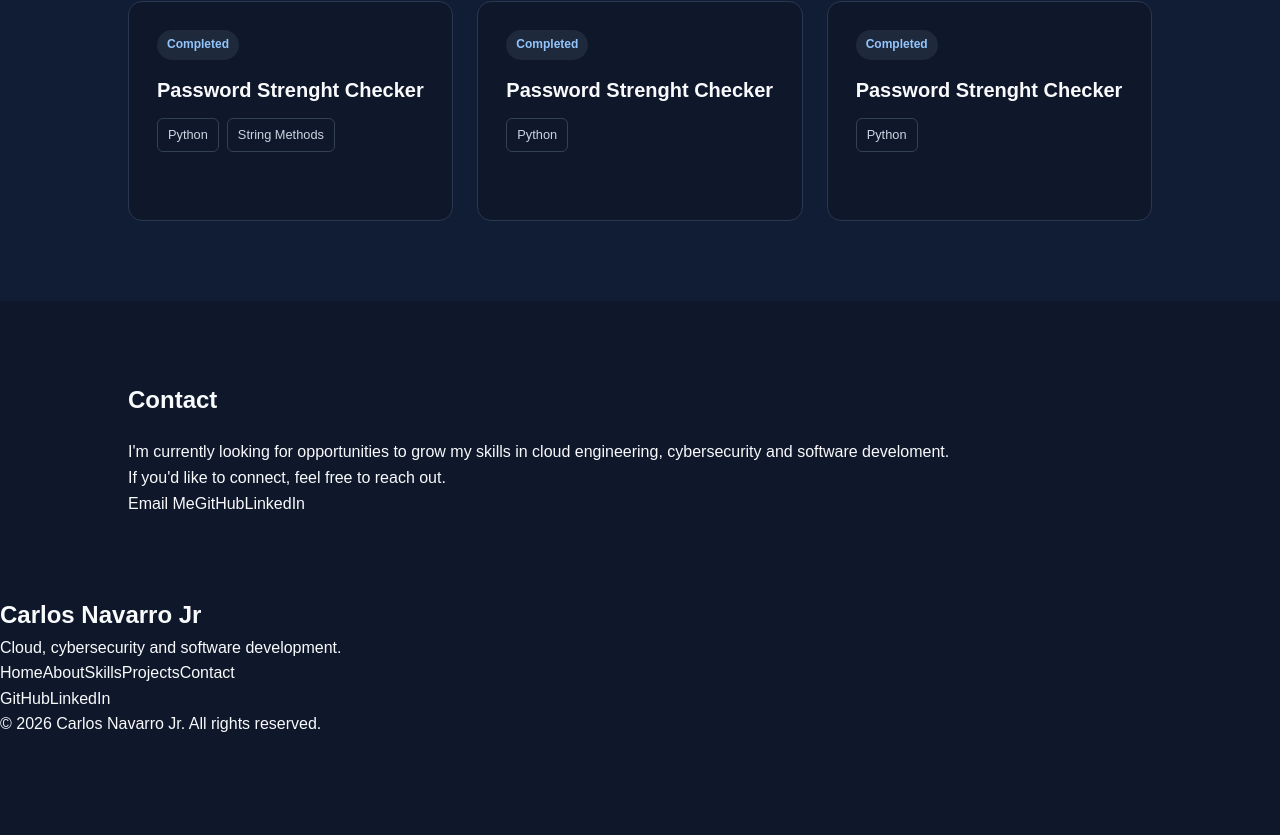
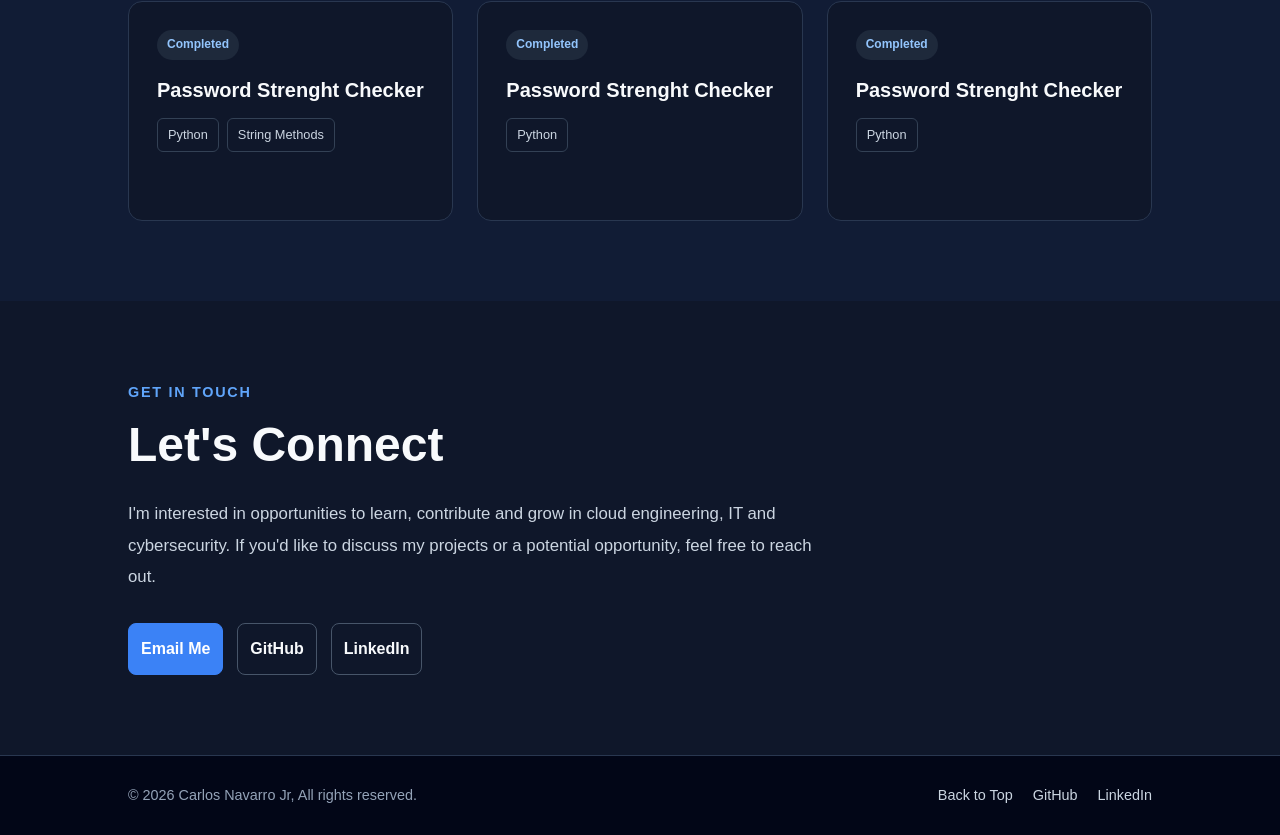
Before and after one commit to CarlosNavarroJr/My-Portfolio, a React app: page / in a window 1280 px wide. Shown: the part 2010-2845 px from the top of the page. Before the commit the page ends 2747 px from the top, so only its background shows below. Built offline with nearby package versions, Linux system fonts and the light colour scheme; the HTML template or start-up script is replaced by a standard one.

Commit message:
Update Contact, Footer, and index.css added the sections and classnames to contact and footer along with the ccs styles to make the UI clean and to fit on mobile

```diff
--- a/src/components/Contact.jsx
+++ b/src/components/Contact.jsx
@@ -1,23 +1,26 @@
 function Contact() {
 
     return (
-        <section id="contact">
-            <h2>Contact</h2>
+        <section id="contact" className="contact">
+            <div className="section-container" contact-container>
+                <p className="section-eyebrow">Get in touch</p>
 
-            <p>
-                I'm currently looking for opportunities to grow my skills in cloud engineering, cybersecurity and software develoment.
+                <h2>Let's Connect</h2>
+
+                <p className="contact-description">
+                    I'm interested in opportunities to learn, contribute and grow in cloud engineering, IT and cybersecurity. If you'd like to discuss my projects or a potential opportunity, feel free to reach out.
                 </p>
 
-            <p>
-                If you'd like to connect, feel free to reach out.
-            </p>
-
-            <div>
-                <a href="mailto:your-email@example.com">
+                <div className="contact-links">
+                    <a
+                    className="contact-link contact-link-primary"
+                    href="mailto:your-email@example.com"
+                    >
                         Email Me
                     </a>
 
                     <a
+                    className="contact-link"
                     href="https://github.com"
                     target="_blank"
                     rel="noreferrer"
@@ -26,6 +29,7 @@ function Contact() {
                     </a>
 
                     <a
+                    className="contact-link"
                     href="https://www.linkedin.com"
                     target="_blank"
                     rel="noreferrer"
@@ -33,6 +37,7 @@ function Contact() {
                         LinkedIn
                     </a>
                 </div>
+            </div>
         </section>
     );
 }
--- a/src/components/Footer.jsx
+++ b/src/components/Footer.jsx
@@ -2,44 +2,32 @@ function Footer() {
     const currentYear = new Date().getFullYear();
 
     return (
-        <footer>
-            <div>
-                <h2>Carlos Navarro Jr</h2>
 
-                <p>
-                    Cloud, cybersecurity and software development.
-                </p>
-            </div>
+        <footer className="footer">
+            <p>
+               © {new Date().getFullYear()} Carlos Navarro Jr, All rights reserved.
+            </p>
 
-            <nav>
-                <a href="#home">Home</a>
-                <a href="#about">About</a>
-                <a href="#skills">Skills</a>
-                <a href="#projects">Projects</a>
-                <a href="#contact">Contact</a>
-            </nav>
+            <div className="footer-links">
+                <a href="#home">Back to Top</a>
 
-            <div>
                 <a
                 href="https://www.linkedin.com"
                 target="_blank"
                 rel="noreferrer"
                 >
-                  GitHub
+                    GitHub
                 </a>
 
                 <a
-                 href="https://www.github.com"
+                href="https://www.linkedin.com/in/YOUR_USERNAME"
                 target="_blank"
                 rel="noreferrer"
                 >
                     LinkedIn
                 </a>
+
             </div>
-
-            <p>
-               © {currentYear} Carlos Navarro Jr. All rights reserved.
-            </p>
         </footer>
     );
 }
--- a/src/index.css
+++ b/src/index.css
@@ -352,7 +352,95 @@ section h2 {
   color: #bfdbfe;
 }
 
+/* === CONTACT SECTION === */
 
+.contact {
+  background-color: #0f172a;
+}
+
+.contact-container {
+  max-width: 850px;
+}
+
+.contact-description {
+  max-width: 700px;
+  margin-bottom: 30px;
+  color: #cbd5e1;
+  font-size: 1.05rem;
+  line-height: 1.9;
+}
+
+.contact-links {
+  display: flex;
+  flex-wrap: wrap;
+  gap: 14px;
+}
+
+.contact-link {
+  display: inline-flex;
+  align-items: center;
+  justify-content: center;
+  padding: 12px 12px;
+  border: 1px solid #475569;
+  border-radius: 8px;
+  color: #f8fafc;
+  font-weight: 600;
+  transition:
+  background-color 0.2s ease
+  border-color 0.2s ease
+  transform 0.2s ease;
+}
+
+.contact-link:hover {
+  transform: translateY(-2px);
+  border-color: #60a5fa;
+  background-color: #1e293b;
+}
+
+.contact-link-primary {
+  border-color: #3b82f6;
+  background-color: #3b82f6;
+  color: #ffffff;
+}
+
+.contact-link-primary:hover {
+  background-color: #2563eb;
+  border-color: #2563eb;
+}
+
+/* FOOTER SECTION */
+
+.footer {
+  display: flex;
+  justify-content: space-between;
+  align-items: center;
+  flex-wrap: wrap;
+  gap: 20px;
+  padding: 28px 10%;
+  background-color: #020617;
+  border-top: 1px solid #293750;
+}
+
+.footer p {
+  color: #94a3b8;
+  font-size: 0.9rem;
+}
+
+.footer-links {
+  display: flex;
+  flex-wrap: wrap;
+  gap: 20px;
+}
+
+.footer-links a {
+  color: #cbd5e1;
+  font-size: 0.9rem;
+  transition: color 0.2s ease;
+}
+
+.footer-links a:hover {
+  color: #60a5fa;
+}
 
 
 
@@ -376,15 +464,21 @@ section h2 {
   }
 
   .navbar {
+    flex-direction: column;
+    align-items: flex-start;
+    gap: 16px;
     padding: 18px 6%;
   }
 
   .navbar-links {
-    gap: 12px;
+    width: 100%;
+    gap: 10px 16px;
     flex-wrap: wrap;
   }
 
   .navbar-links a {
+    display: inline-block;
+    padding: 4px 0;
     font-size: 0.85rem;
   }
 
@@ -400,7 +494,63 @@ section h2 {
     min-height: 75vh;
   }
 
+  .hero-actions {
+    align-items: stretch;
+  }
+
+  .hero-actions .btn {
+    width: 100%;
+  }
+
   .projects-grid {
     grid-template-columns: 1fr;
   }
+
+  .project-card {
+    padding: 22px;
   }
+
+  .contact-links {
+    align-items: stretch;
+    flex-direction: column;
+  }
+
+  .contact-link {
+    width: 100%;
+  }
+
+  .footer {
+    flex-direction: column;
+    align-items: flex-start;
+    padding: 28px 6%;
+  }
+
+  .footer-links {
+    gap: 16px;
+  }
+
+}
+
+/* KEYBOARD ACCESSIBILITY */
+
+a:focus-visible,
+button:focus-visible {
+  outline: 3px solid #93c5fd;
+  outline-offset: 4px;
+}
+
+/* REDUCED MOTION PREFERENCES */
+
+@media (prefers-reduced-motion: reduce) {
+  html {
+    scroll-behavior: auto;
+  }
+
+  *,
+  *::before,
+  *::after {
+    animation-duration: 0.01ms !important;
+    animation-iteration-count: 1 !important;
+    transition-duration: 0.01ms !important;
+  }
+}
```
Lines whose indentation alone changed are shown as unchanged.
